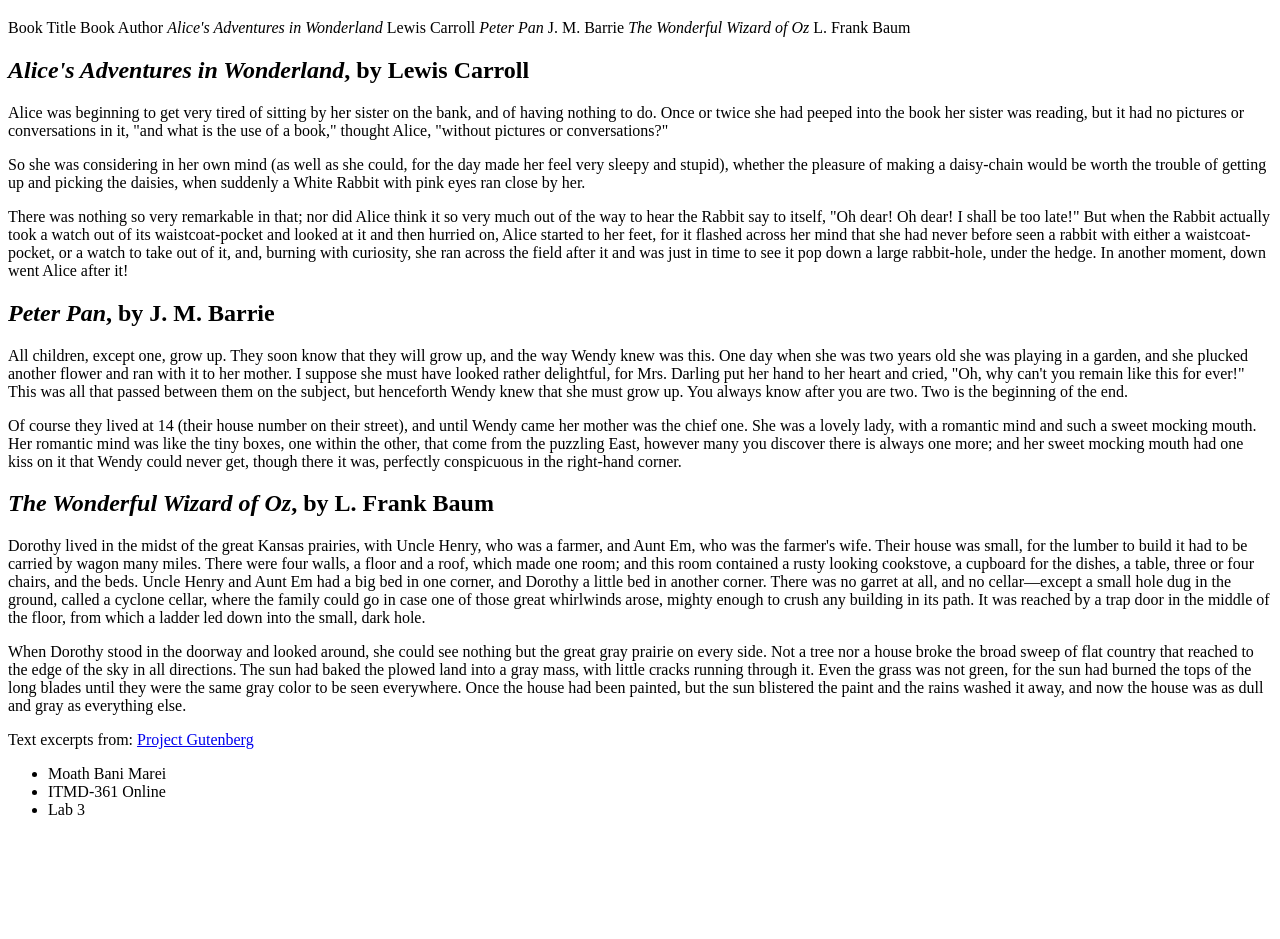
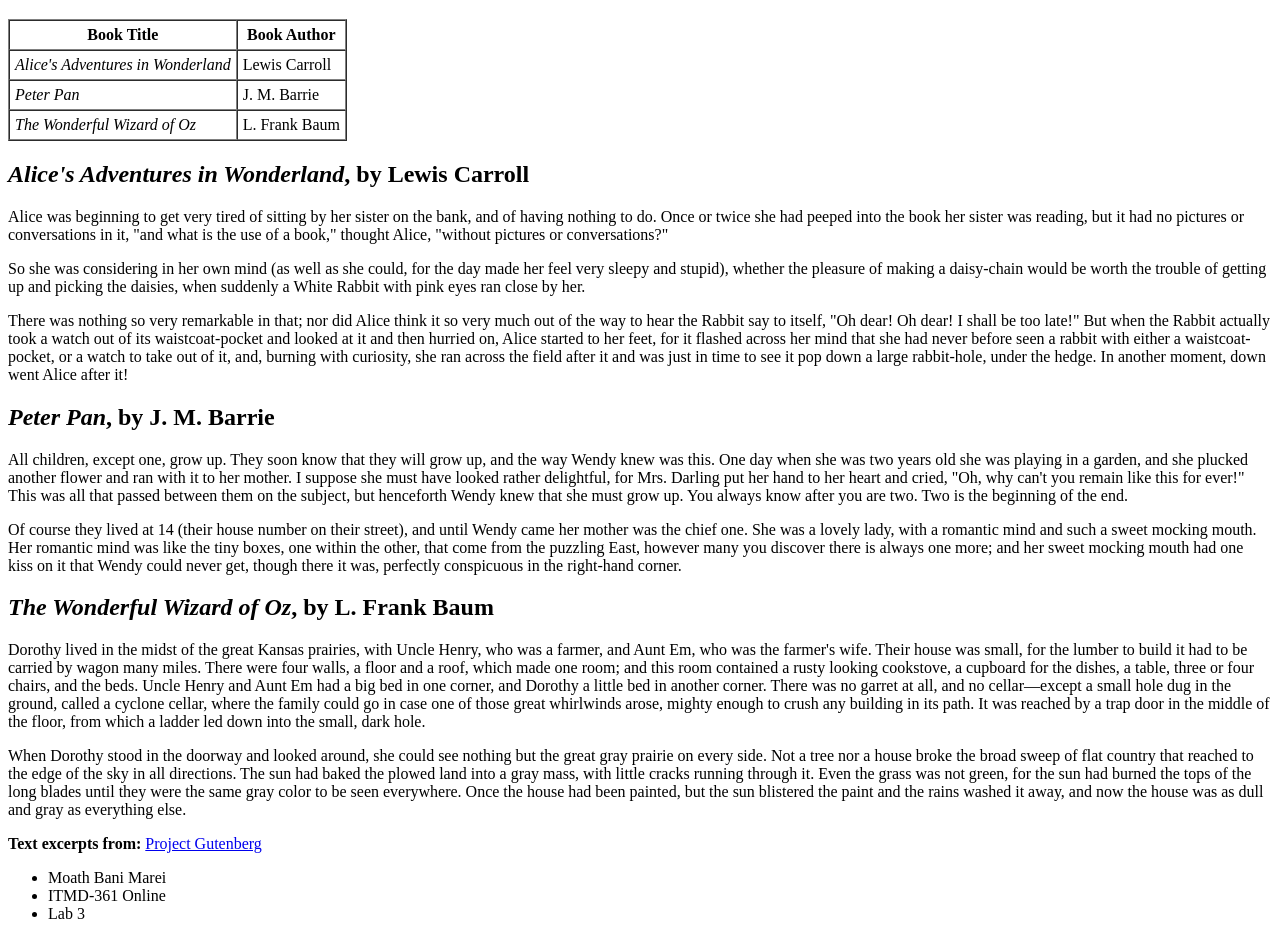
Before and after one commit to Mezzoo7/mbanimarei.lab3.github.io, a plain HTML site: page index.html in a window 1280 px wide. Shown: the part 61-1000 px from the top of the page. Before the commit the page ends 896 px from the top, so only its background shows below. Drawn offline with Linux system fonts and the light colour scheme.

Commit message:
Update index.html

```diff
--- a/index.html
+++ b/index.html
@@ -15,7 +15,7 @@
 <body>
 	<h1>Excerpts From Select Public Domain Books</h1>
 
-    <tabel>
+   <table border="1" cellpadding="5" cellspacing="0">
   <tr>
     <th>Book Title</th>
     <th>Book Author</th>
@@ -32,8 +32,7 @@
     <td><em>The Wonderful Wizard of Oz</em></td>
     <td>L. Frank Baum</td>
   </tr>
-
-    </tabel>
+</table>
     <h2><em>Alice's Adventures in Wonderland</em>, by Lewis Carroll</h2>
   <p>
     Alice was beginning to get very tired of sitting by her sister on the bank, and of having nothing to do. Once or twice she had peeped into the book her sister was reading, but it had no pictures or conversations in it, "and what is the use of a book," thought Alice, "without pictures or conversations?"
@@ -61,7 +60,7 @@
     When Dorothy stood in the doorway and looked around, she could see nothing but the great gray prairie on every side. Not a tree nor a house broke the broad sweep of flat country that reached to the edge of the sky in all directions. The sun had baked the plowed land into a gray mass, with little cracks running through it. Even the grass was not green, for the sun had burned the tops of the long blades until they were the same gray color to be seen everywhere. Once the house had been painted, but the sun blistered the paint and the rains washed it away, and now the house was as dull and gray as everything else.
   </p>
 
-  <p>Text excerpts from: <a href="https://www.gutenberg.org" target="_blank">Project Gutenberg</a></p>
+  <p><strong>Text excerpts from:</strong> <a href="https://www.gutenberg.org" target="_blank">Project Gutenberg</a></p>
 
   <ul>
     <li>Moath Bani Marei</li>
```
Lines whose indentation alone changed are shown as unchanged.
